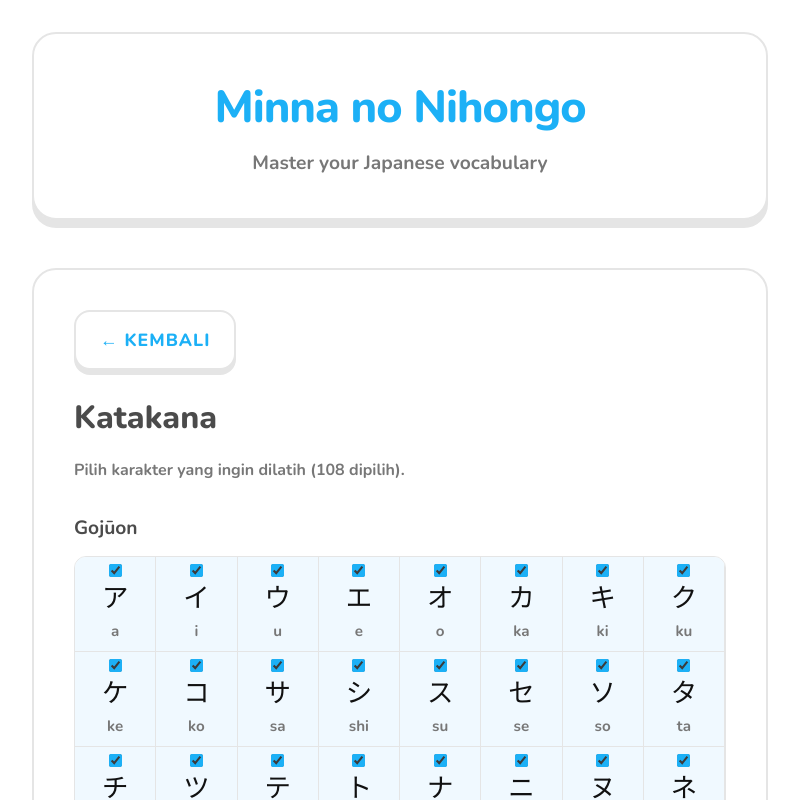
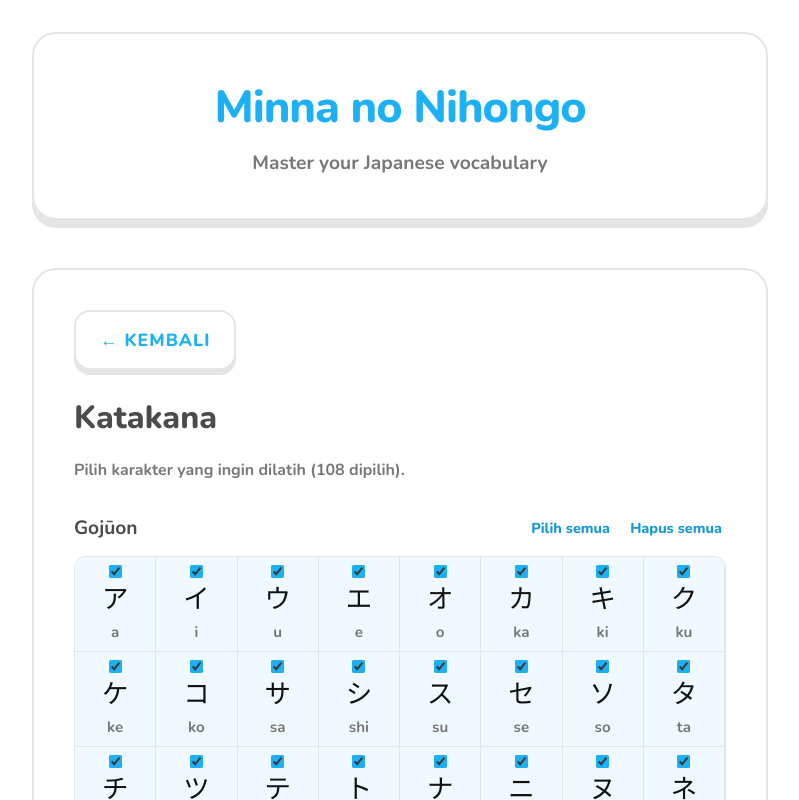
Before and after one commit to gunlapar/Minna-App, a React (Vite) app: page / in a window 1280 px wide. Both pictures are taken after a click on the button "KATAKANA". Shown: the top 800 px of the page, without its empty margins (240-1039 px from the left). Built offline with nearby package versions, Linux system fonts and the light colour scheme.

Commit message:
add hapus semua dan pilih semua

```diff
--- a/index.html
+++ b/index.html
@@ -2,7 +2,7 @@
 <html lang="en">
   <head>
     <meta charset="UTF-8" />
-    <link rel="icon" type="image/svg+xml" href="/favicon.svg" />
+    <link rel="icon" type="image/jpeg" href="./favicon.jpg" />
     <meta name="viewport" content="width=device-width, initial-scale=1.0" />
     <title>minna</title>
   </head>
--- a/src/components/KanaSelector.css
+++ b/src/components/KanaSelector.css
@@ -2,7 +2,11 @@
 .back-button { margin-bottom: 1.5rem; }
 .kana-selector-description { color: var(--text-secondary); font-weight: 700; margin-bottom: 2rem; }
 .kana-group { margin-top: 2rem; }
-.kana-group h3 { font-size: 1.2rem; margin-bottom: .8rem; }
+.kana-group-header { display: flex; align-items: center; justify-content: space-between; gap: 1rem; margin-bottom: .8rem; }
+.kana-group h3 { font-size: 1.2rem; }
+.kana-group-actions { display: flex; gap: .75rem; }
+.kana-group-button { border: 0; background: transparent; color: var(--primary-shadow); cursor: pointer; font: inherit; font-size: .9rem; font-weight: 800; padding: .25rem; }
+.kana-group-button:hover { text-decoration: underline; }
 .kana-grid { display: grid; grid-template-columns: repeat(auto-fill, minmax(78px, 1fr)); border: 1px solid #e5e5e5; border-radius: 12px; overflow: hidden; }
 .kana-option { min-height: 95px; display: flex; flex-direction: column; align-items: center; justify-content: center; gap: .1rem; border-right: 1px solid #e5e5e5; border-bottom: 1px solid #e5e5e5; cursor: pointer; transition: background .15s; }
 .kana-option:hover, .kana-option.selected { background: #f0f9ff; }
@@ -10,4 +14,4 @@
 .kana-symbol { font-size: 1.65rem; color: #111; }
 .kana-reading { color: var(--text-secondary); font-size: .95rem; font-weight: 700; }
 .kana-selector-actions { display: flex; gap: 1rem; flex-wrap: wrap; justify-content: center; margin-top: 2rem; }
-@media (max-width: 600px) { .kana-grid { grid-template-columns: repeat(auto-fill, minmax(64px, 1fr)); } .kana-option { min-height: 85px; } .kana-symbol { font-size: 1.4rem; } .kana-selector-actions { gap: .7rem; } }
+@media (max-width: 600px) { .kana-group-header { align-items: flex-start; flex-direction: column; gap: .35rem; } .kana-grid { grid-template-columns: repeat(auto-fill, minmax(64px, 1fr)); } .kana-option { min-height: 85px; } .kana-symbol { font-size: 1.4rem; } .kana-selector-actions { gap: .7rem; } }
--- a/src/components/KanaSelector.jsx
+++ b/src/components/KanaSelector.jsx
@@ -10,7 +10,11 @@
     if (next.has(id)) { next.delete(id); } else { next.add(id); }
     return next;
   });
-
+  const updateGroup = (characters, shouldSelect) => setSelectedIds((previous) => {
+    const next = new Set(previous);
+    characters.forEach(({ id }) => shouldSelect ? next.add(id) : next.delete(id));
+    return next;
+  });
   const selectAll = () => setSelectedIds(new Set(allCharacters.map((kana) => kana.id)));
   const clearAll = () => setSelectedIds(new Set());
   const selectedKana = allCharacters.filter((kana) => selectedIds.has(kana.id));
@@ -22,7 +26,13 @@
       <p className="kana-selector-description">Pilih karakter yang ingin dilatih ({selectedKana.length} dipilih).</p>
       {kanaSet.groups.map((group) => (
         <div className="kana-group" key={group.label}>
-          <h3>{group.label}</h3>
+          <div className="kana-group-header">
+            <h3>{group.label}</h3>
+            <div className="kana-group-actions">
+              <button type="button" className="kana-group-button" onClick={() => updateGroup(group.characters, true)}>Pilih semua</button>
+              <button type="button" className="kana-group-button" onClick={() => updateGroup(group.characters, false)}>Hapus semua</button>
+            </div>
+          </div>
           <div className="kana-grid">
             {group.characters.map((kana) => (
               <label className={`kana-option ${selectedIds.has(kana.id) ? 'selected' : ''}`} key={kana.id}>
```
